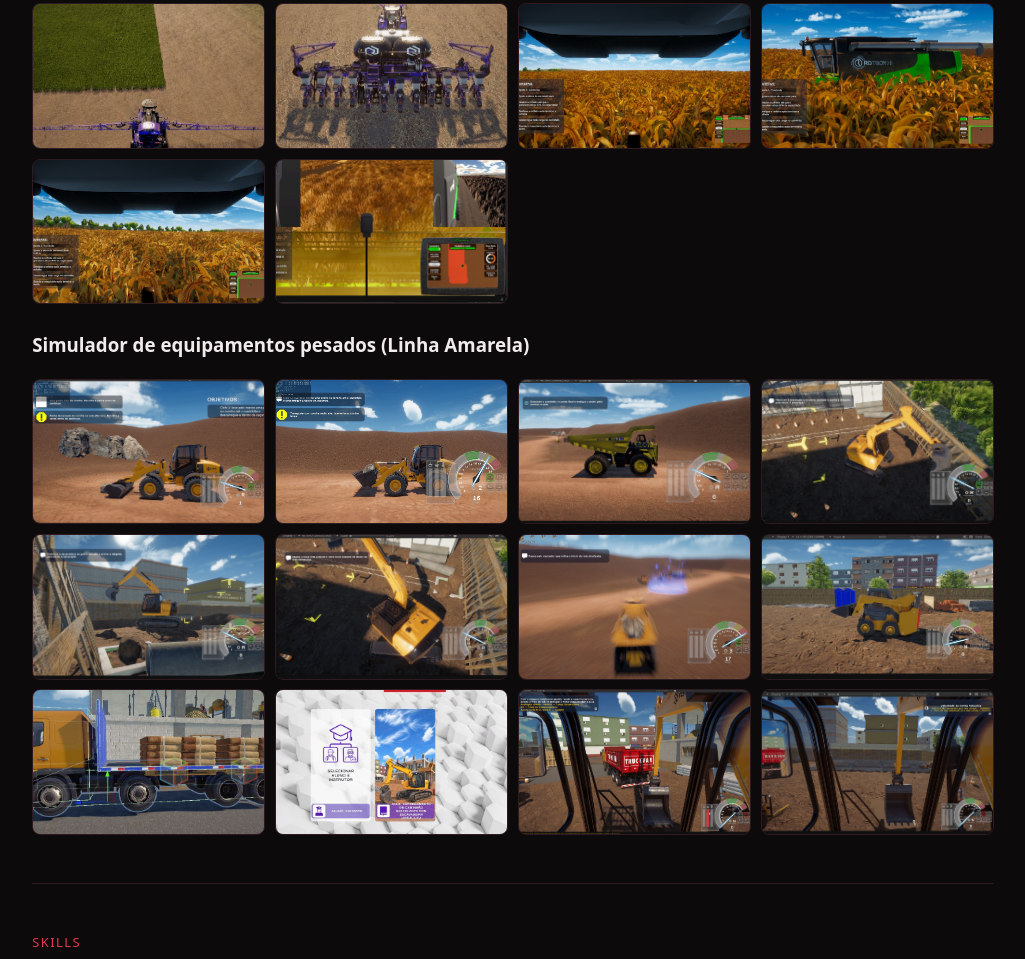
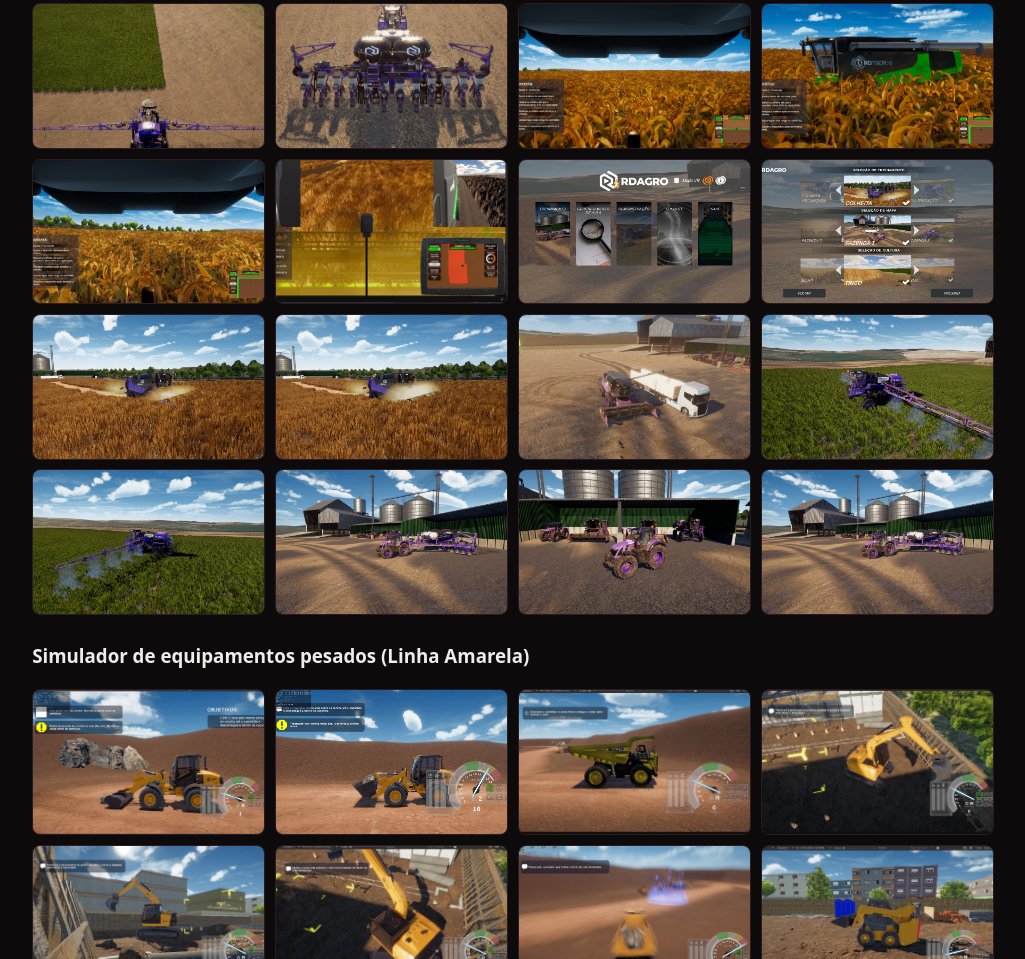
Before and after one commit to schaeffergui/schaeffergui.github.io, a plain HTML site: page index.html in a window 1280 px wide. Shown: the part 7193-8152 px from the top of the page, without its empty margins (127-1152 px from the left). Drawn offline with Linux system fonts and the light colour scheme.

Commit message:
List new agricultural simulator images in the gallery

```diff
--- a/index.html
+++ b/index.html
@@ -206,6 +206,16 @@ html[lang=pt-BR] [data-l=pt],html[lang=en] [data-l=en]{display:revert}
 <a href="agro-16.jpg" target="_blank" rel="noopener"><img src="agro-16.jpg" loading="lazy" alt="Colheitadeira em plantação de sorgo, com o painel de tarefas e o mapa no canto"></a>
 <a href="agro-17.jpg" target="_blank" rel="noopener"><img src="agro-17.jpg" loading="lazy" alt="Visão do operador na colheitadeira, com tarefas da aula e mapa do trajeto"></a>
 <a href="agro-18.jpg" target="_blank" rel="noopener"><img src="agro-18.jpg" loading="lazy" alt="Painel da colheitadeira com o mapa de trajeto, indicadores e plataforma de corte"></a>
+<a href="agro-19.jpg" target="_blank" rel="noopener"><img src="agro-19.jpg" loading="lazy" alt="Menu principal do simulador agrícola com Treinamento, Gerenciamento de Aula, Demonstração e Suporte"></a>
+<a href="agro-20.jpg" target="_blank" rel="noopener"><img src="agro-20.jpg" loading="lazy" alt="Tela de seleção de treinamento, mapa e cultura do simulador agrícola"></a>
+<a href="agro-21.jpg" target="_blank" rel="noopener"><img src="agro-21.jpg" loading="lazy" alt="Colheitadeira roxa colhendo trigo, com a poeira da operação"></a>
+<a href="agro-22.jpg" target="_blank" rel="noopener"><img src="agro-22.jpg" loading="lazy" alt="Colheitadeira em operação em um campo de trigo, vista de frente"></a>
+<a href="agro-23.jpg" target="_blank" rel="noopener"><img src="agro-23.jpg" loading="lazy" alt="Colheitadeira e caminhão graneleiro no pátio da fazenda, com os silos ao fundo"></a>
+<a href="agro-24.jpg" target="_blank" rel="noopener"><img src="agro-24.jpg" loading="lazy" alt="Pulverizador autopropelido com a barra aberta aplicando em uma lavoura"></a>
+<a href="agro-25.jpg" target="_blank" rel="noopener"><img src="agro-25.jpg" loading="lazy" alt="Pulverizador pulverizando a lavoura, visto de lado"></a>
+<a href="agro-26.jpg" target="_blank" rel="noopener"><img src="agro-26.jpg" loading="lazy" alt="Trator com plantadeira no pátio da fazenda, com os silos ao fundo"></a>
+<a href="agro-27.jpg" target="_blank" rel="noopener"><img src="agro-27.jpg" loading="lazy" alt="Trator roxo em primeiro plano, com outras máquinas ao fundo no galpão"></a>
+<a href="agro-28.jpg" target="_blank" rel="noopener"><img src="agro-28.jpg" loading="lazy" alt="Trator com a plantadeira de várias linhas em um dia de céu aberto"></a>
 </div>
 <h3 style="margin-top:1.6rem"><span data-l="pt">Simulador de equipamentos pesados (Linha Amarela)</span><span data-l="en">Heavy-equipment simulator (Yellow Line)</span></h3>
 <div class="gal">
```
